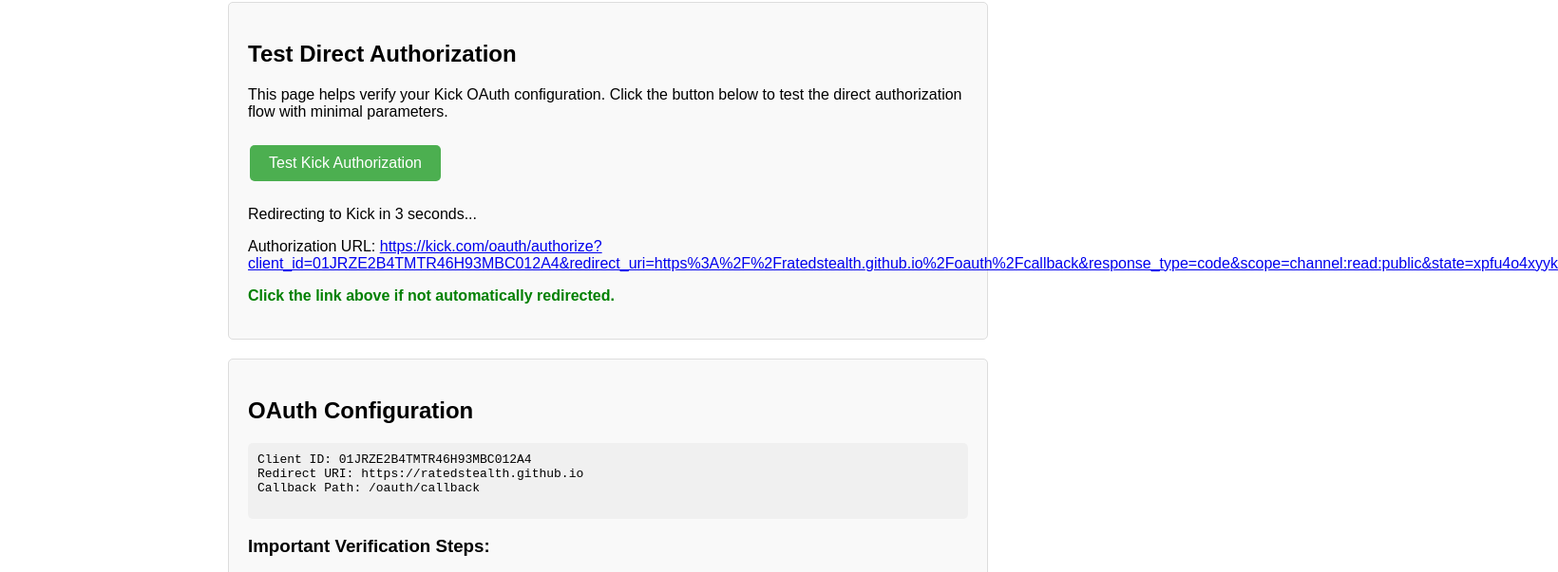
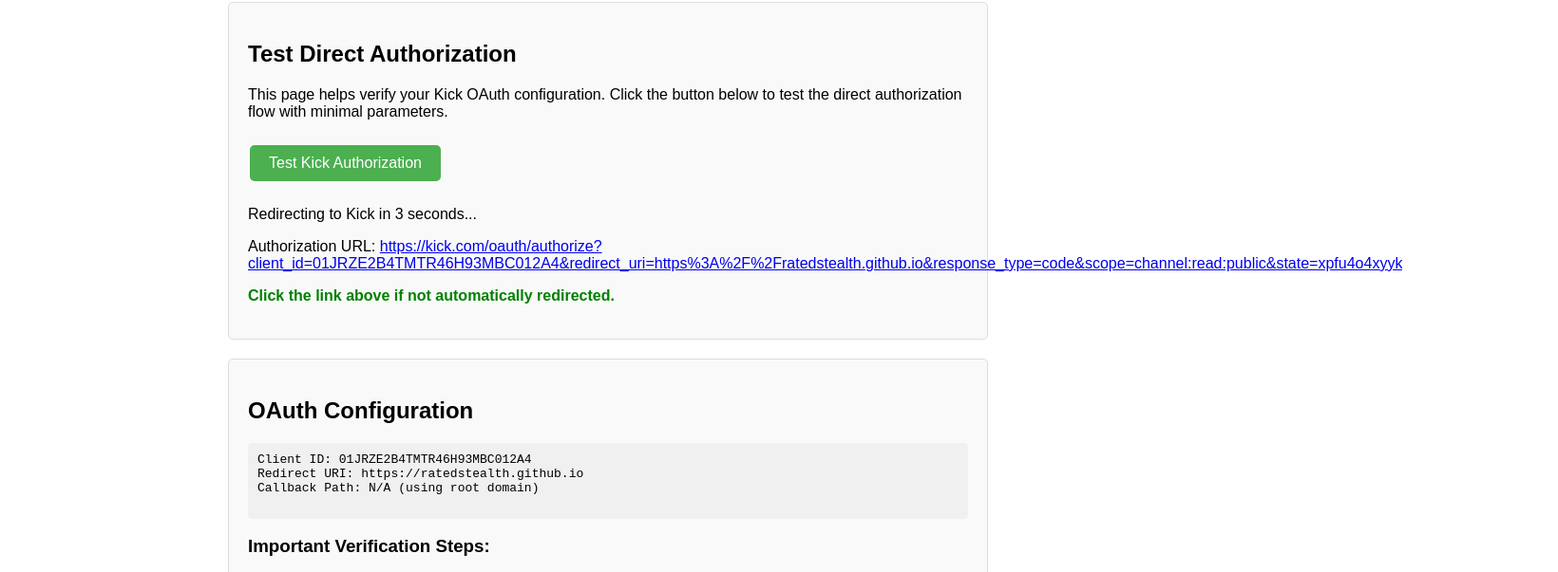
Before and after one commit to RatedStealth/ratedstealth.github.io, a plain HTML site: page verify-oauth.html in a window 1280 px wide. Both pictures are taken after a click on the button "Test Kick Authorization". Shown: the part 98-701 px from the top of the page at 95% size, 1640 px wide, since content can reach past the window. Drawn offline with Linux system fonts and the light colour scheme.

Commit message:
Update verify-oauth.html

```diff
--- a/verify-oauth.html
+++ b/verify-oauth.html
@@ -30,7 +30,7 @@
         <pre>
 Client ID: 01JRZE2B4TMTR46H93MBC012A4
 Redirect URI: https://ratedstealth.github.io
-Callback Path: /oauth/callback
+Callback Path: N/A (using root domain)
         </pre>
 
         <h3>Important Verification Steps:</h3>
@@ -63,7 +63,7 @@
 
             // Simple parameters for testing
             const clientId = '01JRZE2B4TMTR46H93MBC012A4';
-            const redirectUri = 'https://ratedstealth.github.io/oauth/callback';
+            const redirectUri = 'https://ratedstealth.github.io';
             const scope = 'channel:read:public';
 
             // Construct the URL
```
